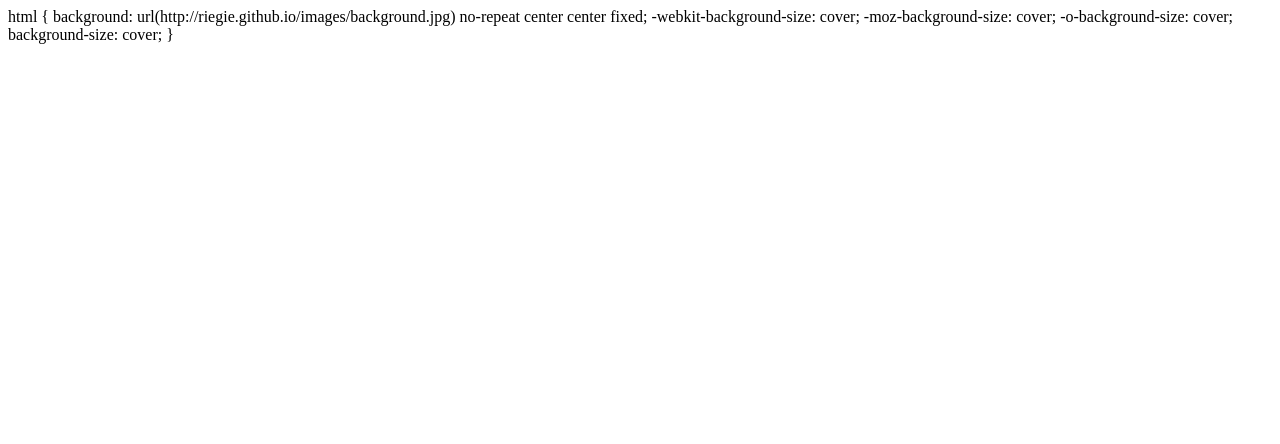
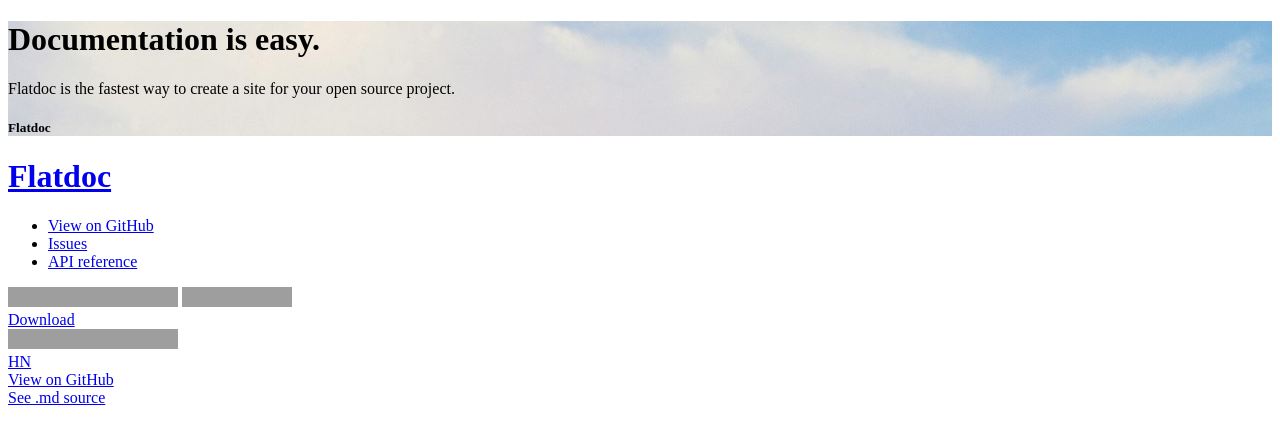
Before and after one commit to riegie/riegie.github.io, a plain HTML site: page index.html in a window 1280 px wide. Drawn offline with nearby package versions, Linux system fonts and the light colour scheme; grey boxes are pictures that could not be loaded.

Commit message:
Changed background again

```diff
--- a/index.html
+++ b/index.html
@@ -1,7 +1,76 @@
-html {
-  background: url(http://riegie.github.io/images/background.jpg) no-repeat center center fixed;
-  -webkit-background-size: cover;
-  -moz-background-size: cover;
-  -o-background-size: cover;
-  background-size: cover;
-}
+<!doctype html>
+<html>
+<head>
+  <meta charset='utf-8'>
+  <meta http-equiv="X-UA-Compatible" content="IE=edge,chrome=1">
+  <meta name="viewport" content="width=device-width">
+
+  <title>Riegie</title>
+
+  <!-- Flatdoc -->
+  <script src='support/vendor/jquery.js'></script>
+  <script src='legacy.js'></script>
+  <script src='flatdoc.js?94850'></script>
+
+  <!-- Flatdoc theme -->
+  <link  href='theme-white/style.css?94850' rel='stylesheet'>
+  <script src='theme-white/script.js?94850'></script>
+  <link  href='support/theme.css?94850' rel='stylesheet'>
+  <script src='support/theme.js?94850'></script>
+
+
+
+  <!-- Meta -->
+  <meta content="Flatdoc" property="og:site_name">
+  <meta content="Flatdoc" property="og:title">
+  <meta content="website" property="og:type">
+  <meta content="Flatdoc is the fastest way to create a site for your open source project." name="description">
+  <meta content="Flatdoc is the fastest way to create a site for your open source project." property="og:description">
+
+</head>
+<body role='flatdoc' class='big-h3 large-brief'>
+
+  <div class='title-area title-card' style='background-image: url(http://riegie.github.io/images/background.jpg)'>
+    <div class='in'>
+      <div class='headline'>
+        <h1>Documentation is easy.</h1>
+        <p>Flatdoc is the fastest way to create a site for your open source project.</h5>
+        <h5><span>Flatdoc</span></h5>
+      </div>
+    </div>
+  </div>
+
+  <div class='header'>
+    <div class='left'>
+      <h1><a href='.'>Flatdoc</a></h1>
+      <ul>
+        <li><a href='https://github.com/rstacruz/flatdoc'>View on GitHub</a></li>
+        <li><a href='https://github.com/rstacruz/flatdoc/issues'>Issues</a></li>
+        <li><a href='reference.html'>API reference</a></li>
+      </ul>
+    </div>
+    <div class='right'>
+      <iframe src="http://ghbtns.com/github-btn.html?user=rstacruz&amp;type=follow&amp;count=true" allowtransparency="true" frameborder="0" scrolling="0" width="170" height="20"></iframe>
+      <iframe src="http://ghbtns.com/github-btn.html?user=rstacruz&amp;repo=flatdoc&amp;type=watch&amp;count=true" allowtransparency="true" frameborder="0" scrolling="0" width="110" height="20"></iframe>
+    </div>
+  </div>
+
+  <div class='content-root'>
+    <div class='menubar'>
+      <div class='section'>
+        <a class='big button' href='https://raw.github.com/rstacruz/flatdoc/gh-pages/templates/template.html' target='_blank'>Download</a>
+        <!-- <a href='https://github.com/rstacruz/flatdoc' target='_blank'>View in GitHub</a> -->
+      </div>
+      <div class='menu section' role='flatdoc-menu'></div>
+      <div class='bottom section'>
+        <iframe src='http://ghbtns.com/github-btn.html?user=rstacruz&amp;repo=flatdoc&amp;type=watch&amp;count=true' allowtransparency="true" frameborder="0" scrolling="0" width="170" height="20"></iframe>
+        <br>
+        <a href="https://news.ycombinator.com/submit" class="hn-button" data-title="Flatdoc is the fastest way to create a site for your open source project" data-url="http://ricostacruz.com/flatdoc/" data-count="horizontal" data-style="twitter">HN</a>
+        <br>
+        <a href='https://github.com/rstacruz/flatdoc'>View on GitHub</a><br>
+        <a href='https://raw.github.com/rstacruz/flatdoc/gh-pages/Readme.md' target='_blank'>See .md source</a>
+      </div>
+    </div>
+    <div role='flatdoc-content' class='content'></div>
+  </div>
+</html>
```
